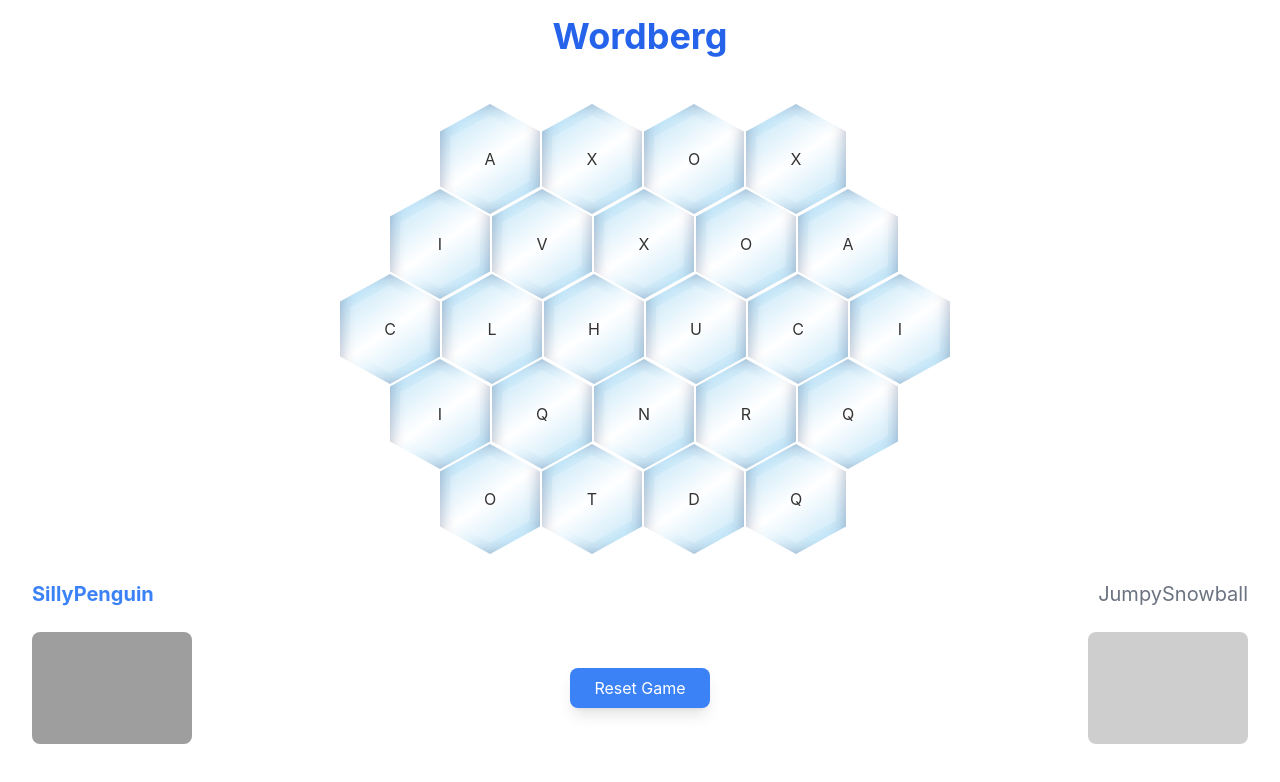
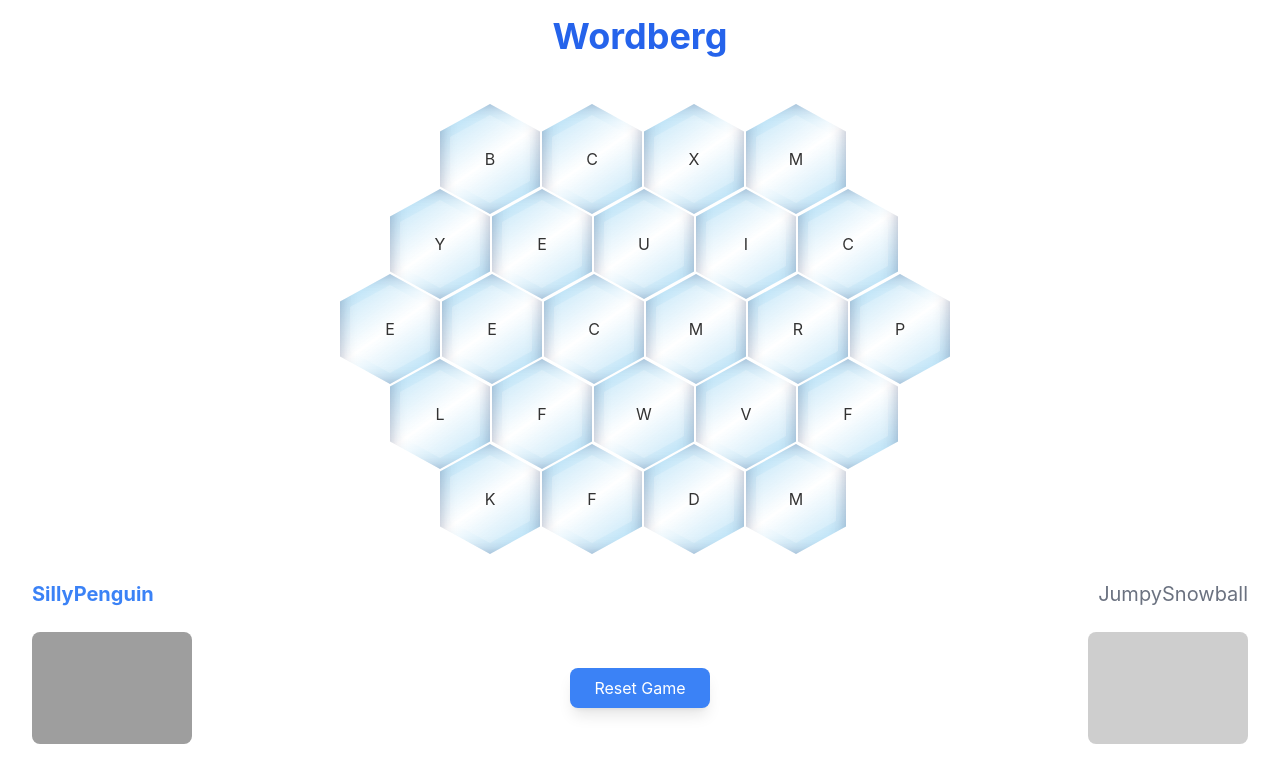
Before and after one commit to deannaliu/Wordberg, a React (Create React App) app in the folder frontend/: page / in a window 1280 px wide. Shown: the top 782 px of the page. Built offline with nearby package versions, Linux system fonts and the light colour scheme; grey boxes are pictures that could not be loaded.

Commit message:
changed percentage ov vowels appearing

```diff
--- a/frontend/src/contexts/GameContext.jsx
+++ b/frontend/src/contexts/GameContext.jsx
@@ -14,42 +14,52 @@ const rareLetters = ['Q', 'Z', 'X']; // Rare letters for bonus opportunities
 
 // Function to generate the board
 const generateBoard = () => {
-  const totalHexagons = 24; // Total number of hexagons on the board
-  const minVowels = Math.ceil(totalHexagons * 0.3); // At least 30% vowels
-  const vowelCount = Math.ceil(totalHexagons * 0.4); // 40% vowels
-  const consonantCount = totalHexagons - vowelCount; // 60% consonants
+  const totalHexagons = 24;
+  const vowelCount = Math.ceil(totalHexagons * 0.20); // Reduced to 20% vowels
+  const consonantCount = totalHexagons - vowelCount;
 
-  // Generate vowels
-  const selectedVowels = Array.from({ length: vowelCount }, () =>
-    vowels[Math.floor(Math.random() * vowels.length)]
-  );
+  // Initialize empty board
+  let board = new Array(totalHexagons).fill(null);
 
-  // Generate consonants
-  const selectedConsonants = Array.from({ length: consonantCount }, () =>
-    consonants[Math.floor(Math.random() * consonants.length)]
-  );
+  // Define edge positions (first and last row, first and last column of each row)
+  const edgePositions = new Set([0, 1, 2, 3, 4, 8, 14, 15, 19, 20, 21, 22, 23]);
 
-  // Combine vowels and consonants
-  let board = [...selectedVowels, ...selectedConsonants];
+  // Fill edge positions with consonants
+  edgePositions.forEach(pos => {
+    board[pos] = consonants[Math.floor(Math.random() * consonants.length)];
+  });
 
-  // Ensure at least 30% vowels
-  while (board.filter(letter => vowels.includes(letter)).length < minVowels) {
-    // Replace a consonant with a vowel
-    const consonantIndex = board.findIndex(letter => consonants.includes(letter));
-    if (consonantIndex !== -1) {
-      board[consonantIndex] = vowels[Math.floor(Math.random() * vowels.length)];
+  // Get non-edge positions
+  const nonEdgePositions = Array.from({ length: totalHexagons }, (_, i) => i)
+    .filter(i => !edgePositions.has(i));
+
+  // Place vowels in non-edge positions first
+  let remainingVowels = vowelCount;
+  nonEdgePositions.forEach(pos => {
+    if (remainingVowels > 0) {
+      board[pos] = vowels[Math.floor(Math.random() * vowels.length)];
+      remainingVowels--;
     }
-  }
+  });
+
+  // Fill remaining non-edge positions with consonants
+  nonEdgePositions.forEach(pos => {
+    if (board[pos] === null) {
+      board[pos] = consonants[Math.floor(Math.random() * consonants.length)];
+    }
+  });
 
   // Add rare letters (limit to 1-2 rare letters per board)
   const rareLetterCount = Math.floor(Math.random() * 2) + 1;
   for (let i = 0; i < rareLetterCount; i++) {
-    const randomIndex = Math.floor(Math.random() * totalHexagons);
-    board[randomIndex] = rareLetters[Math.floor(Math.random() * rareLetters.length)];
+    // Place rare letters only on edge positions for extra challenge
+    const availableEdges = Array.from(edgePositions)
+      .filter(pos => !rareLetters.includes(board[pos]));
+    if (availableEdges.length > 0) {
+      const randomEdgePos = availableEdges[Math.floor(Math.random() * availableEdges.length)];
+      board[randomEdgePos] = rareLetters[Math.floor(Math.random() * rareLetters.length)];
+    }
   }
-
-  // Shuffle the board to randomize letter positions
-  board = board.sort(() => Math.random() - 0.5);
 
   return board;
 };
```
